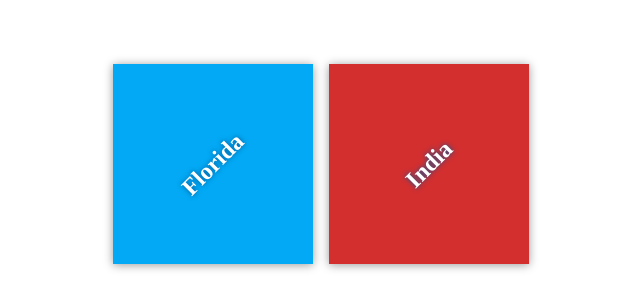
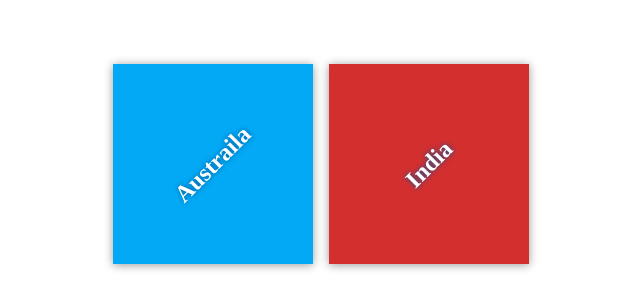
Before and after one commit to Hari5190/my-travel-plans, a plain HTML site: page index.html in a window 1280 px wide. Shown: the part 236-544 px from the top of the page, 319-959 px from the left. Drawn offline with Linux system fonts and the light colour scheme.

Commit message:
Adding country name again

```diff
--- a/index.html
+++ b/index.html
@@ -11,7 +11,7 @@
     <div class="container">
         <div class="destination-container">
             <div class="destination" id="florida">
-                <h2>Florida</h2>
+                <h2>Austraila</h2>
             </div>
 
             <div class="destination" id="paris">
@@ -19,6 +19,5 @@
             </div>
         </div>
     </div>
-
 </body>
 </html>
```
